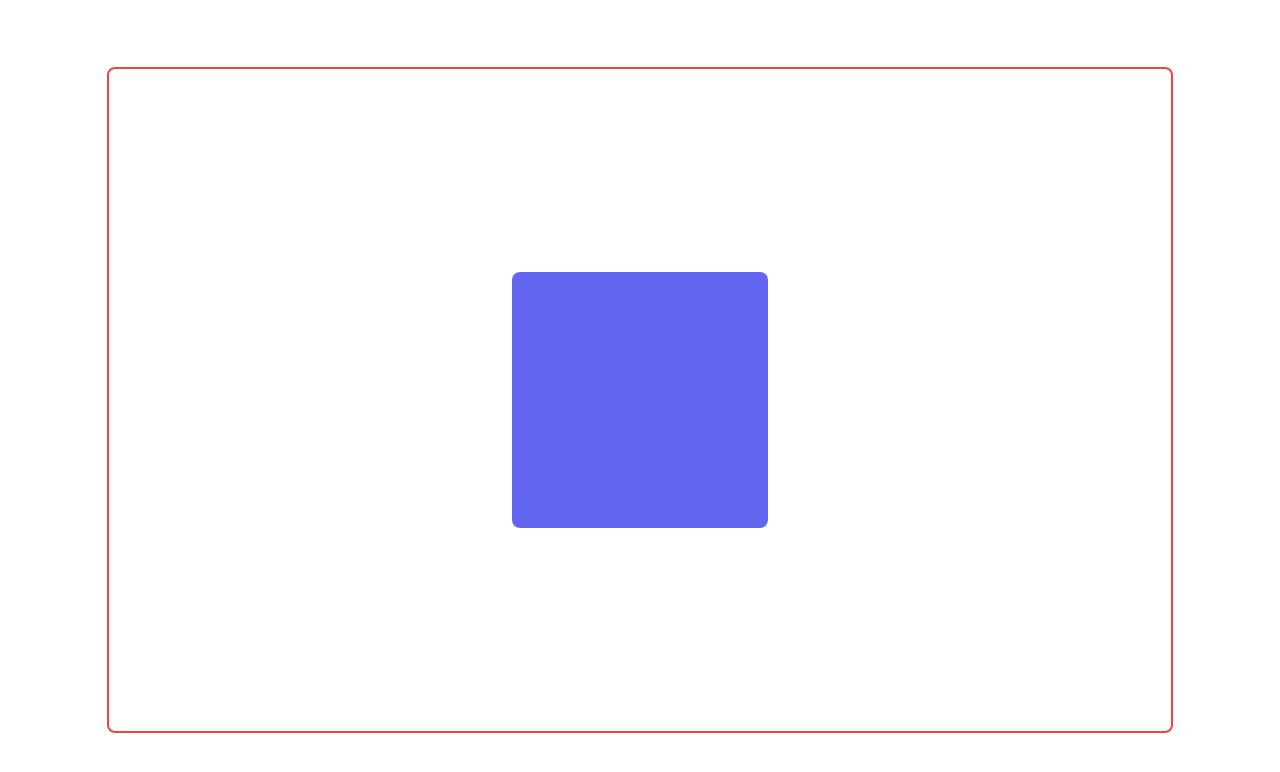
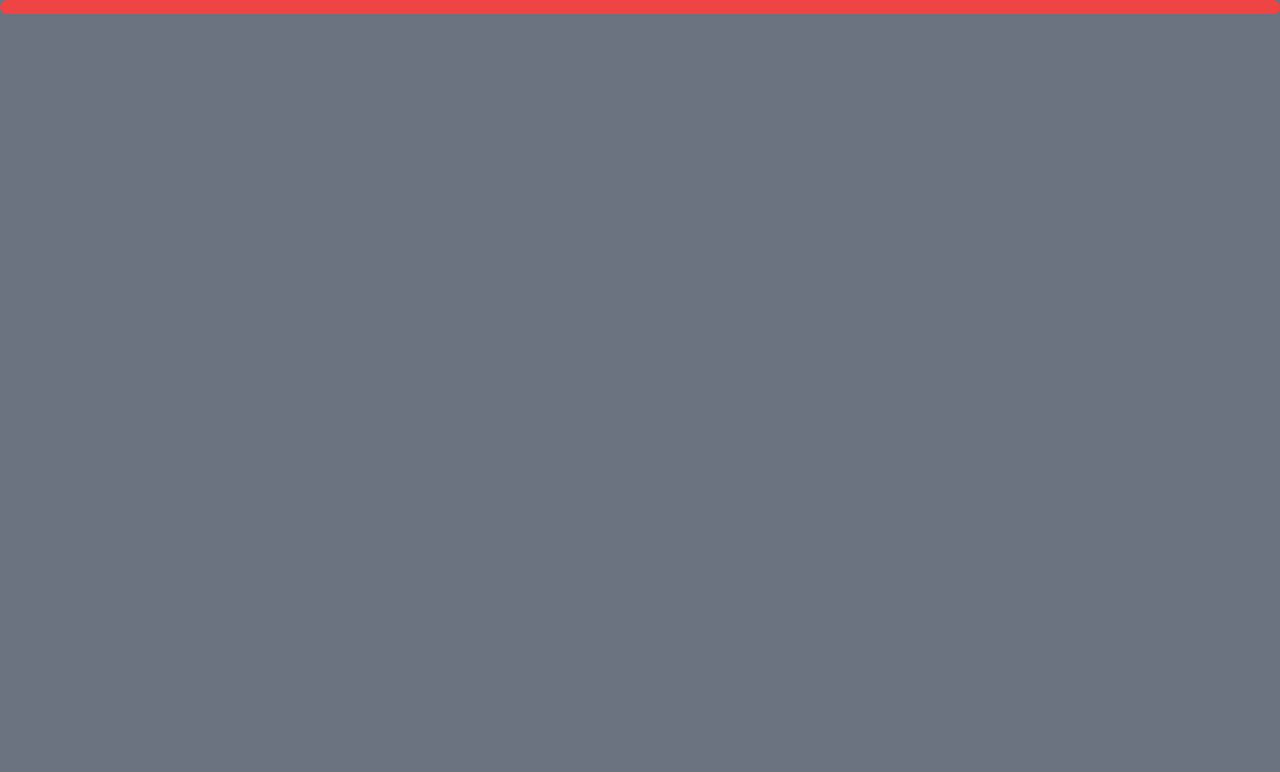
Before and after one commit to mahmud035/Level-2-Frontend-Track-All-Modules, a React (Vite) app in the folder 7. Introduction To Framer Motion/framer-motion-introduction/: page / in a window 1280 px wide. Shown: the top 772 px of the page. Built offline with nearby package versions, Linux system fonts and the light colour scheme.

Commit message:
7-12 Framer Motion Hook - UseScroll()

```diff
--- a/7. Introduction To Framer Motion/framer-motion-introduction/src/App.tsx
+++ b/7. Introduction To Framer Motion/framer-motion-introduction/src/App.tsx
@@ -8,7 +8,8 @@
 // import Lesson8 from './pages/Lesson8';
 // import Lesson9 from './pages/Lesson9';
 // import Lesson10 from './pages/Lesson10';
-import Lesson11 from './pages/Lesson11';
+// import Lesson11 from './pages/Lesson11';
+import Lesson12 from './pages/Lesson12';
 
 const App = () => {
   return (
@@ -23,7 +24,8 @@ const App = () => {
       {/* <Lesson8 /> */}
       {/* <Lesson9 /> */}
       {/* <Lesson10 /> */}
-      <Lesson11 />
+      {/* <Lesson11 /> */}
+      <Lesson12 />
     </div>
   );
 };
--- /dev/null
+++ b/7. Introduction To Framer Motion/framer-motion-introduction/src/pages/Lesson12.tsx
@@ -0,0 +1,23 @@
+/* eslint-disable no-irregular-whitespace */
+import { motion, useMotionValueEvent, useScroll } from 'framer-motion';
+
+const Lesson12 = () => {
+  const { scrollYProgress } = useScroll();
+
+  useMotionValueEvent(scrollYProgress, 'change', (e) => {
+    console.log('Progress =>', e);
+  });
+
+  return (
+    <div className="flex flex-col min-h-[6000px] items-center justify-center gap-4 overflow-x-hidden">
+      <div className="w-screen min-h-[6000px] bg-gray-500"></div>
+
+      <motion.div
+        className="h-3.5 w-full fixed top-0 left-0 right-0 bg-red-500 origin-[0%] rounded-lg"
+        style={{ scaleX: scrollYProgress }}
+      ></motion.div>
+    </div>
+  );
+};
+
+export default Lesson12;
```
